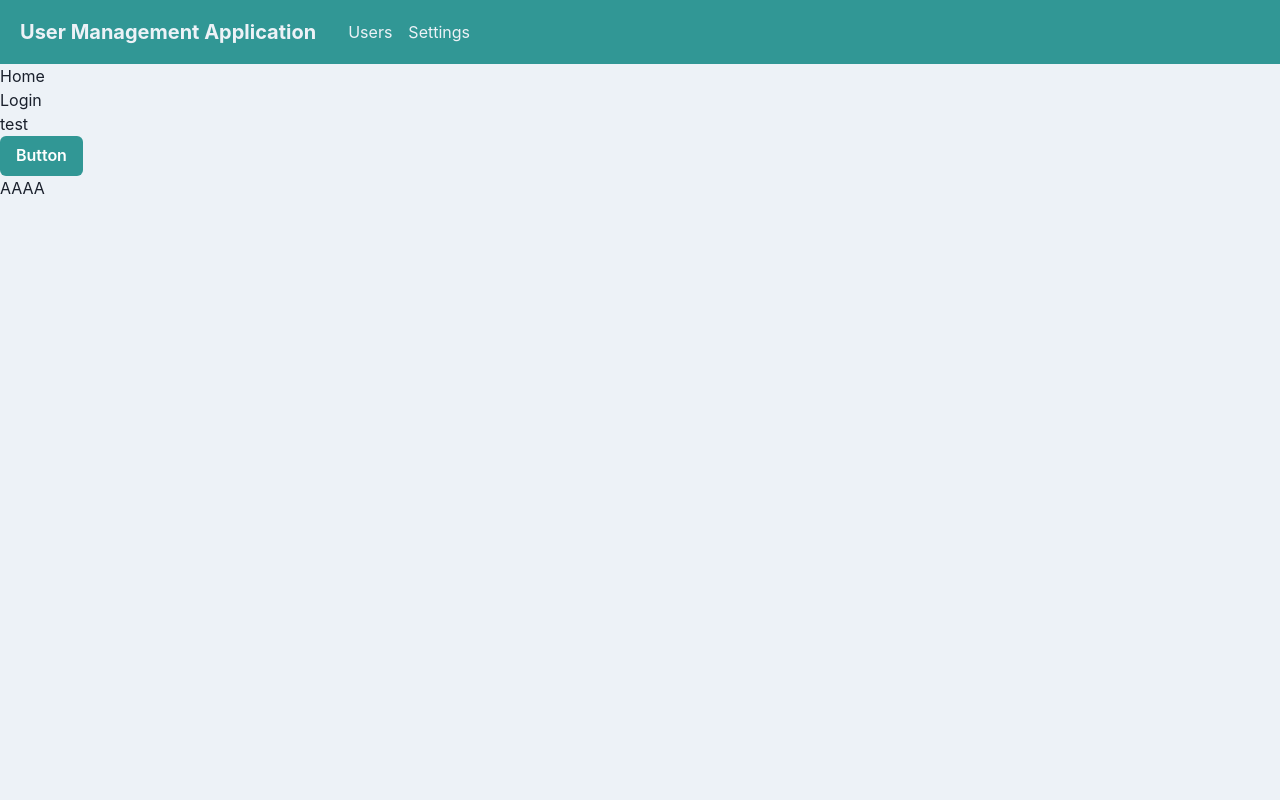
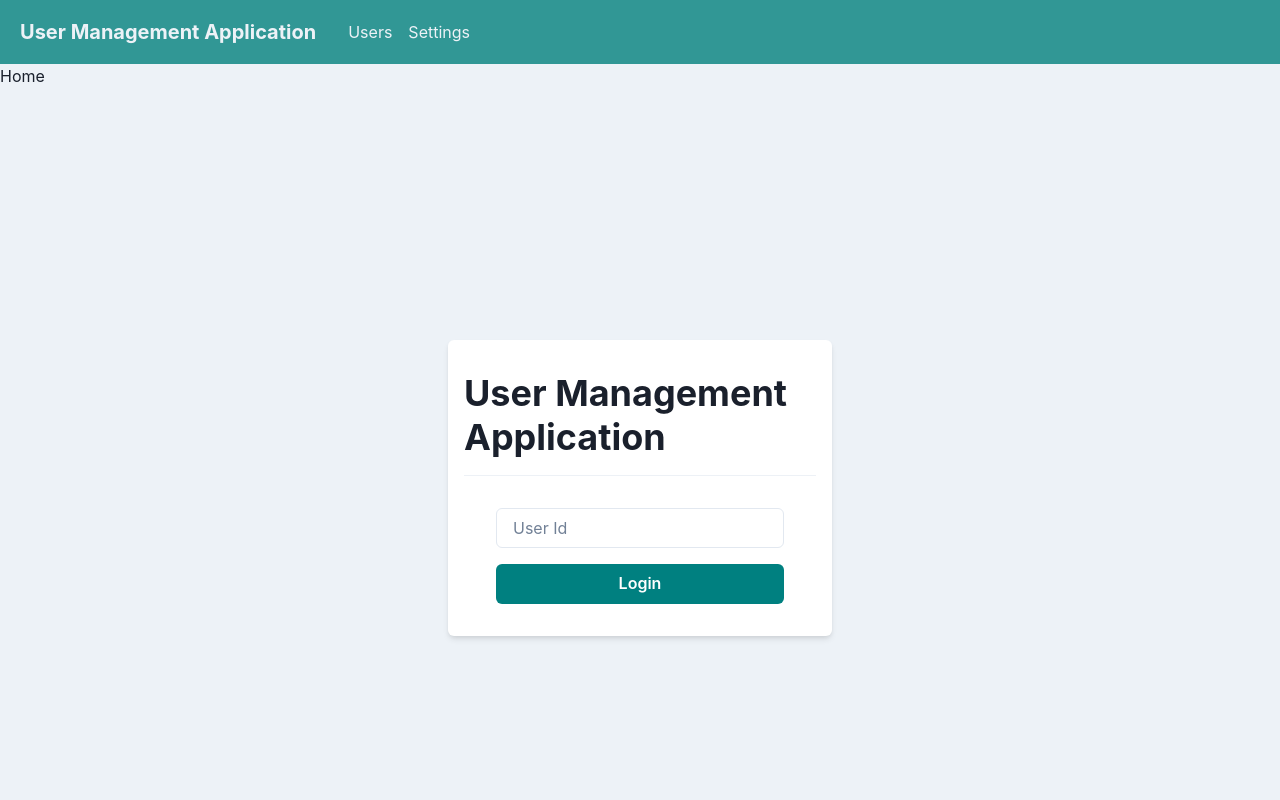
Before and after one commit to Sozai83/LoginPageDemo, a React (Create React App) app: page / in a window 1280 px wide. Shown: the top 800 px of the page. Built offline with nearby package versions, Linux system fonts and the light colour scheme.

Commit message:
Added Login page

```diff
--- a/src/App.tsx
+++ b/src/App.tsx
@@ -18,7 +18,7 @@ function App() {
     <>
       <RouterProvider router={router} />
       <ChakraProvider theme={theme}>
-        <Login test="test" />
+        <Login />
         <Button colorScheme="teal" >Button</Button>
         <p>AAAA</p>
       </ChakraProvider >
--- a/src/components/organisms/layout/Header.tsx
+++ b/src/components/organisms/layout/Header.tsx
@@ -1,7 +1,6 @@
 import { memo, FC, useCallback } from 'react'
-import { Link as ReactRouterLink, useNavigate } from 'react-router-dom'
-import { Link as ChakraLink, LinkProps, ChakraProvider, Flex, Heading, Box, IconButton, Drawer, DrawerOverlay, DrawerBody, DrawerContent, Button, useDisclosure } from '@chakra-ui/react'
-import { HamburgerIcon } from '@chakra-ui/icons'
+import { useNavigate } from 'react-router-dom'
+import { Link as ChakraLink, ChakraProvider, Flex, Heading, Box, useDisclosure } from '@chakra-ui/react'
 import { MenuIconButton } from '../../atoms/buttons/MenuIconButton';
 import { MenuDrawer } from '../../molcules/MenuDrawer';
 
@@ -61,7 +60,3 @@ export const Header: FC = memo(() => {
 
     )
 })
-
-function userCallback(arg0: () => void) {
-    throw new Error('Function not implemented.');
-}
--- a/src/components/pages/Login.tsx
+++ b/src/components/pages/Login.tsx
@@ -1,18 +1,29 @@
+import { Flex, Box, Heading, Divider, Input, Button, Stack } from '@chakra-ui/react';
 import { memo, FC } from 'react';
 
-type Login = {
-    test: any
-}
 
-
-export const Login: FC<Login> = memo((props) => {
-
-    const { test } = props;
+export const Login: FC = memo(() => {
 
     return (
-        <section>
-            <p>Login</p>
-            <p>{test}</p>
-        </section>
+        <Flex
+            align="center"
+            justify="center"
+            height="100vh"
+        >
+            <Box
+                bg="white"
+                w="sm"
+                borderRadius="md"
+                padding={4}
+                shadow="md"
+            >
+                <Heading as="h2" my={4}>User Management Application</Heading>
+                <Divider my={4} />
+                <Stack spacing={4} py={4} px={8}>
+                    <Input placeholder="User Id" />
+                    <Button bg="teal" color="white" _hover={{ opacity: "0.8" }}>Login</Button>
+                </Stack>
+            </Box>
+        </Flex>
     )
 })
--- a/src/components/route/Router.tsx
+++ b/src/components/route/Router.tsx
@@ -26,10 +26,6 @@ export const router = createBrowserRouter([
         ]
     },
     {
-        path: "/login",
-        element: <Login test={undefined} />
-    },
-    {
         path: "/settings",
         element: <Setting />
     },
--- a/src/components/route/Routes.tsx
+++ b/src/components/route/Routes.tsx
@@ -18,7 +18,7 @@ export const routes = () => {
         },
         {
             path: "/login",
-            element: <Login test={undefined} />
+            element: <Login />
         },
         {
             path: "/setting",
```
